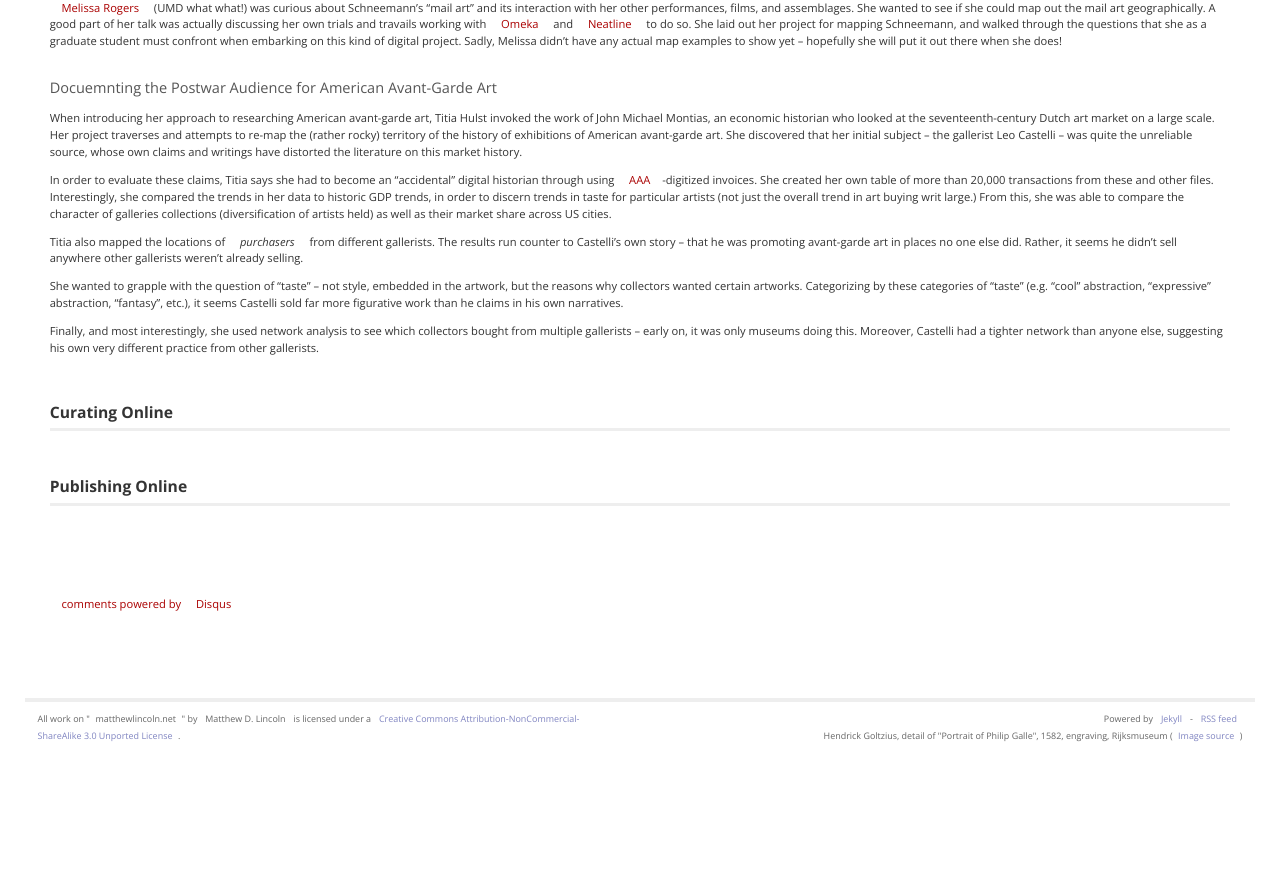
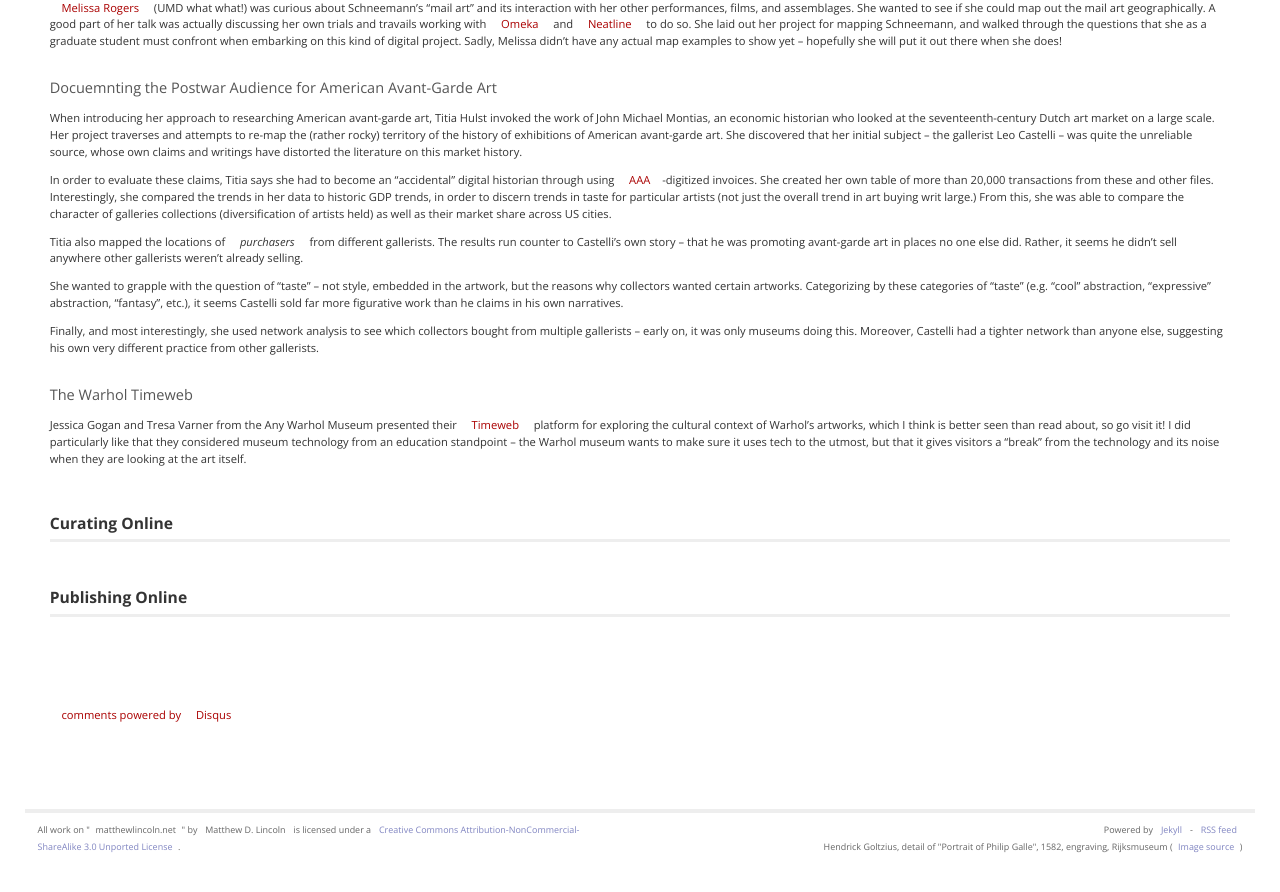
Before and after one commit to mdlincoln/mdlincoln.github.io, a Jekyll site: the page built from _posts/2013-11-15-american-art-history-and-digital-scholarship.md, in a window 1280 px wide and 900 px high, scrolled down 1552 px. Shown: the top 892 px of the window. Built offline with Jekyll 4.4.1, drawn with Linux system fonts in a browser that asks for light colours; comment, search, counter and statistics services are not loaded; before the commit the page ends 2341 px from its top, so only the background shows below that.

Commit message:
Warhol Museum

```diff
--- a/_posts/2013-11-15-american-art-history-and-digital-scholarship.md
+++ b/_posts/2013-11-15-american-art-history-and-digital-scholarship.md
@@ -93,6 +93,11 @@ Moreover, Castelli had a tighter network than anyone else, suggesting his own ve
 
 [AAA]: http://www.aaa.si.edu
 
+## The Warhol Timeweb
+
+Jessica Gogan and Tresa Varner from the Any Warhol Museum presented their [Timeweb](http://warhol.gradientlabs.com/) platform for exploring the cultural context of Warhol's artworks, which I think is better seen than read about, so go visit it!
+I did particularly like that they considered museum technology from an education standpoint -- the Warhol museum wants to make sure it uses tech to the utmost, but that it gives visitors a "break" from the technology and its noise when they are looking at the art itself.
+
 # Curating Online
 
 # Publishing Online
```
